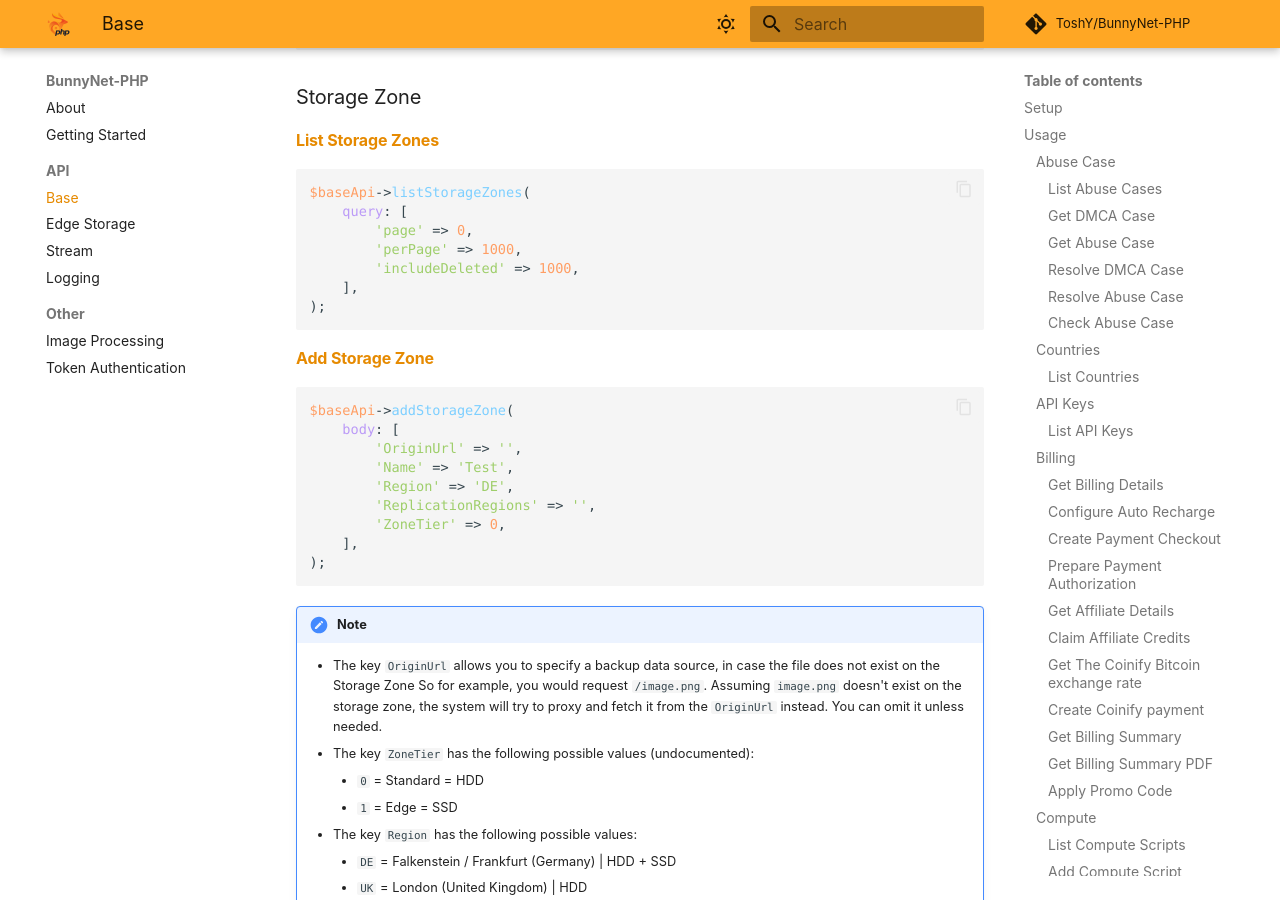
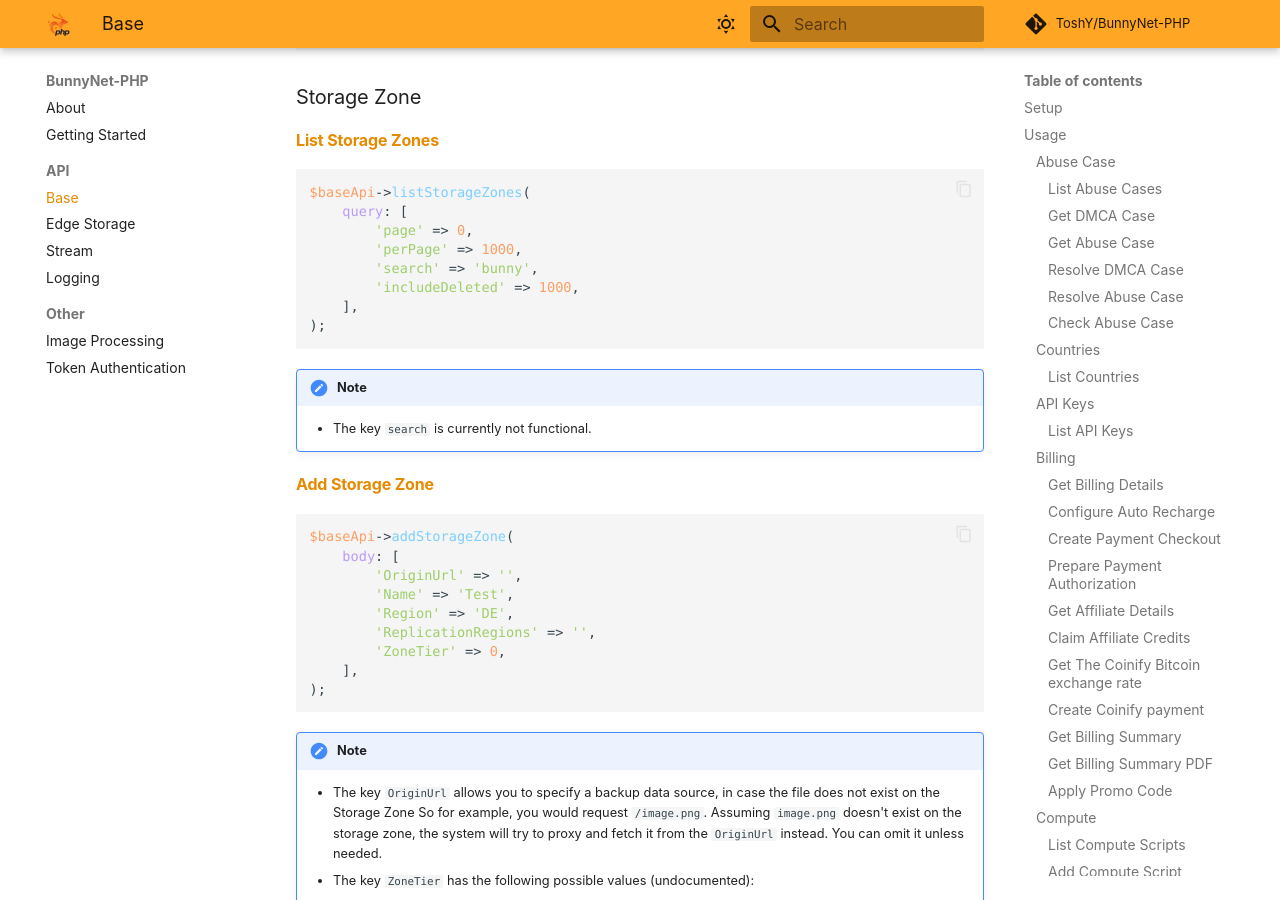
Before and after one commit to ToshY/BunnyNet-PHP, an MkDocs documentation site: the page built from docs/base-api.md, in a window 1280 px wide and 900 px high, scrolled down 35018 px. Built offline with MkDocs 1.6.1 and Material for MkDocs 9.7.7, drawn with Linux system fonts in a browser that asks for light colours; some web fonts are replaced; comment, search, counter and statistics services are not loaded.

Commit message:
storage zone - list storage zone search key

````diff
--- a/docs/base-api.md
+++ b/docs/base-api.md
@@ -1748,10 +1748,15 @@ $baseApi->listStorageZones(
     query: [
         'page' => 0,
         'perPage' => 1000,
+        'search' => 'bunny',
         'includeDeleted' => 1000,
     ],
 );
 ```
+
+!!! note
+
+    - The key `search` is currently not functional.
 
 #### [Add Storage Zone](https://docs.bunny.net/reference/storagezonepublic_add)
 
````
Also changed, not shown: 1 other file.
